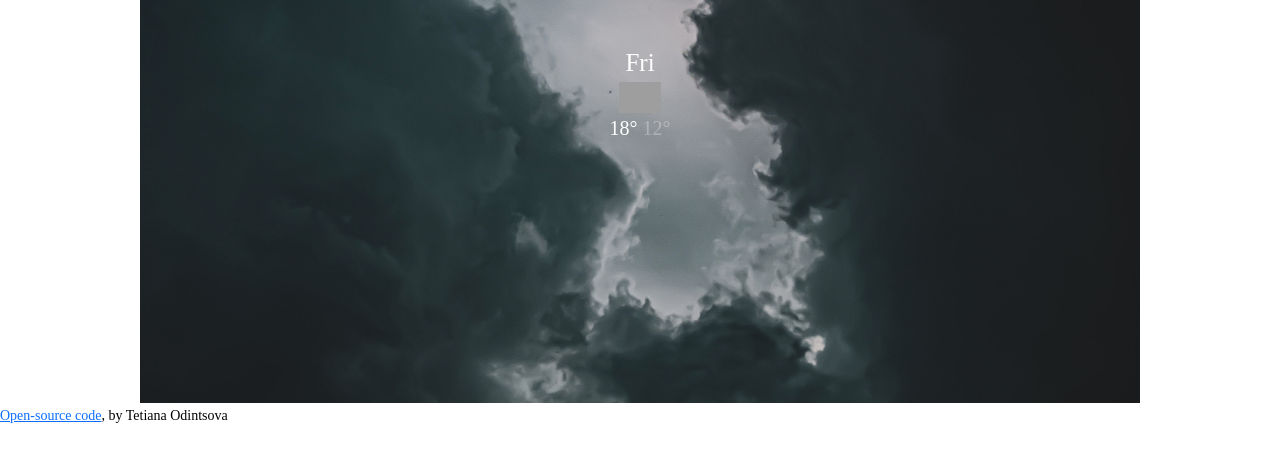
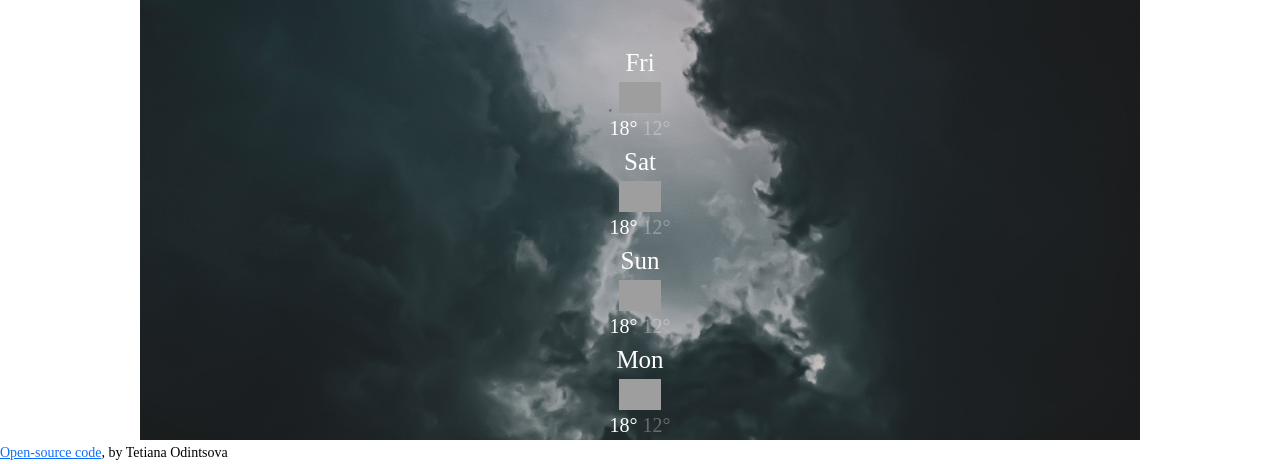
Before and after one commit to od1ntsoff/my-weather-app, a plain HTML site: page index.html in a window 1280 px wide. Shown: the part 397-861 px from the top of the page. Before the commit the page ends 824 px from the top, so only its background shows below. Drawn offline with nearby package versions, Linux system fonts and the light colour scheme; grey boxes are pictures that could not be loaded; a web font is replaced by a local one.

Commit message:
Added forecast JS

```diff
--- a/index.html
+++ b/index.html
@@ -63,7 +63,7 @@
           </ul>
         </div>
       </div>
-        <div class="weather-forecast">
+        <div class="weather-forecast" id="forecast">
           <div class="row">
           <div class="col-2">
             <div class="weather-forecast-date">Fri</div>
--- a/src/index.js
+++ b/src/index.js
@@ -47,6 +47,33 @@ function searchCity(event) {
 }
 let cityForm = document.querySelector("#city-search");
 cityForm.addEventListener("submit", searchCity);
+
+function displayForcast() {
+  let forecastElement = document.querySelector("#forecast");
+
+  let forcastHTML = `<div class="row"`;
+  let days = ["Fri", "Sat", "Sun", "Mon"];
+  days.forEach(function (day) {
+    forcastHTML =
+      forcastHTML +
+      `<div class="row">
+          <div class="col-2">
+            <div class="weather-forecast-date">${day}</div>
+            <img src="http://openweathermap.org/img/wn/10d@2x.png"
+            alt=""
+            width="42">
+            <div class="weather-forecast-temperatures">
+             <span class="weather-forecast-temperature-max">18°</span>
+             <span class="weather-forecast-temperature-min">12°</span>
+            </div>
+          </div>
+          </div>
+      `;
+  });
+
+  forcastHTML = forcastHTML + `</div>`;
+  forecastElement.innerHTML = forcastHTML;
+}
 
 function showTemperature(response) {
   console.log(response);
@@ -111,3 +138,5 @@ farenhheit.addEventListener("click", convertToFarenheit);
 
 let celcius = document.querySelector("#celcius");
 celcius.addEventListener("click", convertToCelcius);
+
+displayForcast();
```
